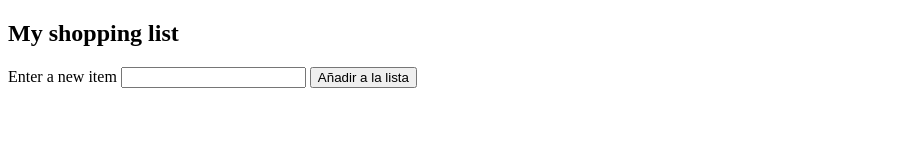
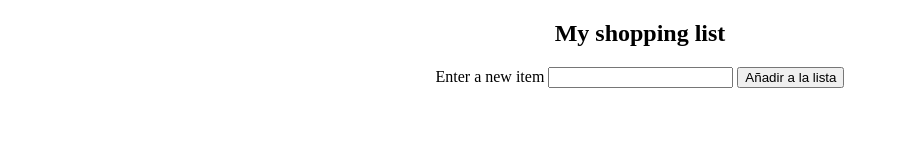
Before and after one commit to masensyons/task4, a plain HTML site: page index.html in a window 1280 px wide. Shown: the whole page, without its empty margins (0-899 px from the left). Drawn offline with Linux system fonts and the light colour scheme.

Commit message:
primeros styles

```diff
--- a/index.html
+++ b/index.html
@@ -1,15 +1,19 @@
 <!DOCTYPE html>
 <html lang="en">
 <head>
+    <link href="styles.css"
+          rel="stylesheet" type="text/css">
+    <meta name="viewport" content="width=device-width, initial-scale=1">
     <meta charset="UTF-8">
     <title>Lista de la compra</title>
 </head>
 <body>
-    <h2>My shopping list</h2>
-    <div>
+    <h2 class="titulo">My shopping list</h2>
+    <div class="intro">
         <span>Enter a new item</span>
         <input type="text" name="anadir" id="anadir">
         <input type="button" value="Añadir a la lista">
     </div>
+
 </body>
 </html>
--- /dev/null
+++ b/styles.css
@@ -0,0 +1,9 @@
+body{
+    text-align: center;
+}
+.titulo{
+    font-weight: bold;
+}
+.intro{
+
+}
```
